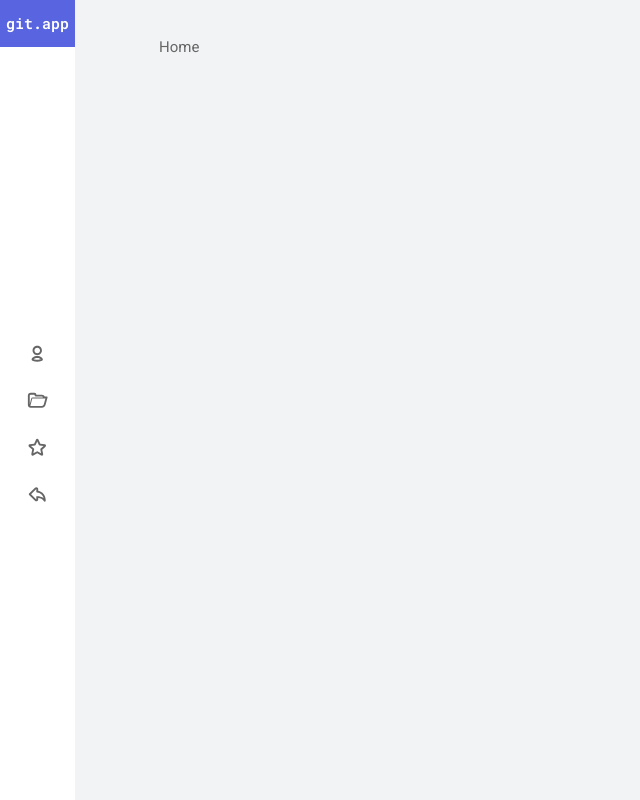
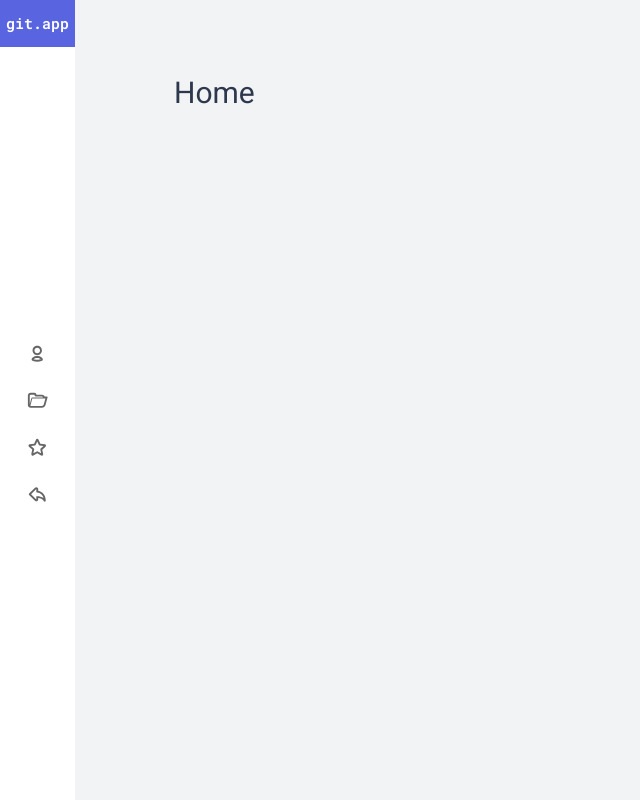
Before and after one commit to dfsilvadev/react-firebase, a React (Create React App) app: page / in a window 1280 px wide. Shown: the whole page, without its empty margins (0-640 px from the left). Built offline with nearby package versions, Linux system fonts and the light colour scheme.

Commit message:
feat: aplicando a class container

```diff
--- a/src/pages/Home.jsx
+++ b/src/pages/Home.jsx
@@ -1,7 +1,11 @@
 import React from "react";
 
 const Home = () => {
-  return <div>Home</div>;
+  return (
+    <div className="container">
+      <h1>Home</h1>
+    </div>
+  );
 };
 
 export default Home;
--- a/src/pages/Repos.jsx
+++ b/src/pages/Repos.jsx
@@ -2,7 +2,7 @@
 
 const Repos = () => {
   return (
-    <div>
+    <div className="container">
       <h1>Repos</h1>
     </div>
   );
--- a/src/pages/Starred.jsx
+++ b/src/pages/Starred.jsx
@@ -2,7 +2,7 @@
 
 const Starred = () => {
   return (
-    <div>
+    <div className="container">
       <h1>Starreds</h1>
     </div>
   );
```
